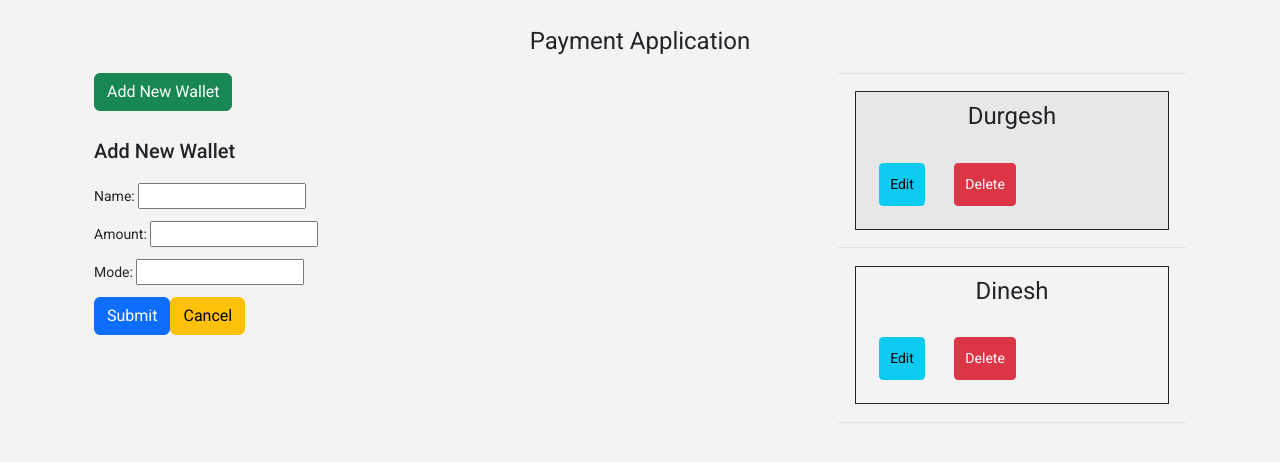
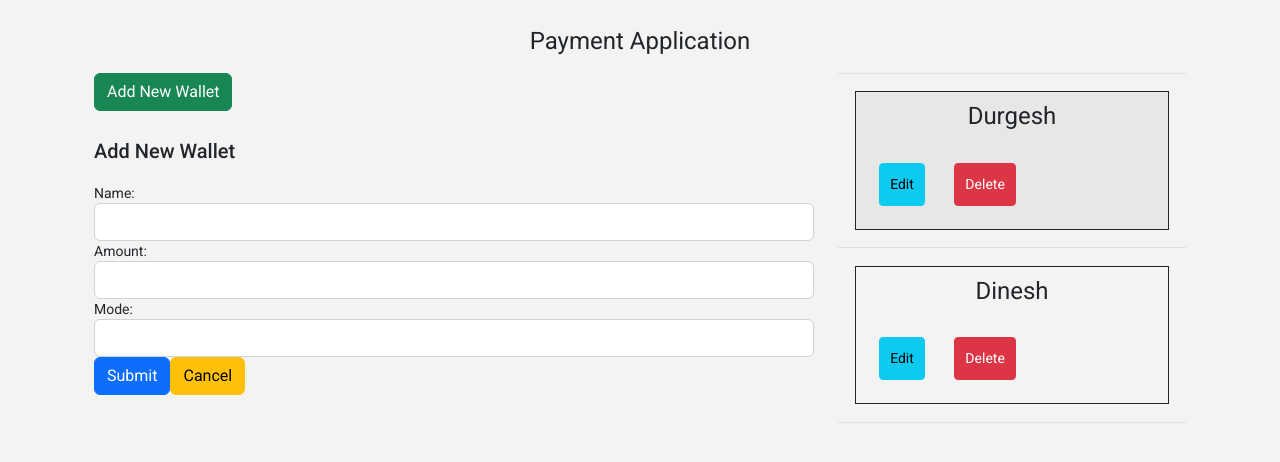
Before and after one commit to swatimp/angular_project, an Angular app: page / in a window 1280 px wide. Both pictures are taken after a click on the button "Add New Wallet". Shown: the top 462 px of the page. Built offline with nearby package versions, Linux system fonts and the light colour scheme.

Commit message:
handled bootstrap in app

```diff
--- a/src/app/app.component.html
+++ b/src/app/app.component.html
@@ -10,9 +10,15 @@
       <div class="mt-4">
         <form *ngIf="paymentForm">
           <h2>Add New Wallet</h2>
-          <p>Name: <input type="text" name="name" [(ngModel)]="newWallet.name" required /></p>
-          <p>Amount: <input type="text" name="amount" [(ngModel)]="newWallet.amount" required /></p>
-          <p>Mode: <input type="text" name="mode" [(ngModel)]="newWallet.mode" required/></p>
+          <div class="form-group">
+            <label for="email">Name:</label> <input type="text" name="name" [(ngModel)]="newWallet.name" class="form-control" required /></div
+            >
+            <div class="form-group">
+              <label for="amount">Amount:</label>
+          <input type="text" name="amount" [(ngModel)]="newWallet.amount"  class="form-control" required /></div>
+            <div class="form-group">
+              <label for="amount">Mode:</label>
+           <input type="text" name="mode" [(ngModel)]="newWallet.mode" class="form-control" required/></div>
           <p>
             <button type="button" class="btn btn-primary mr-2" (click)="saveWallet(newWallet)">Submit</button>
             <button type="button" class="btn btn-warning" (click)="cancelNewWallet()">Cancel</button>
```
